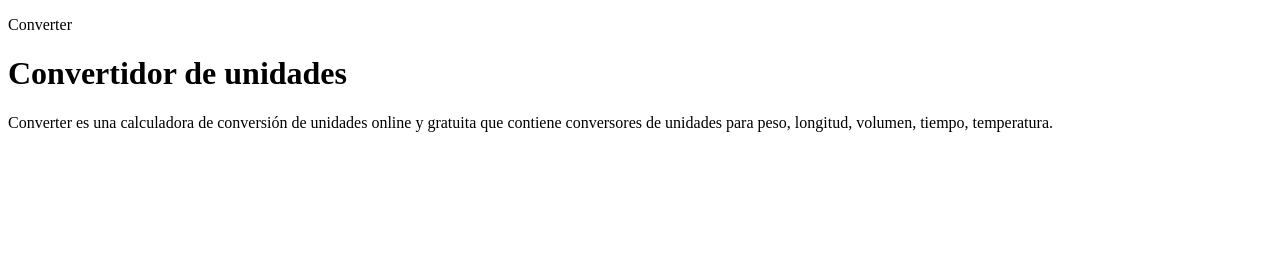
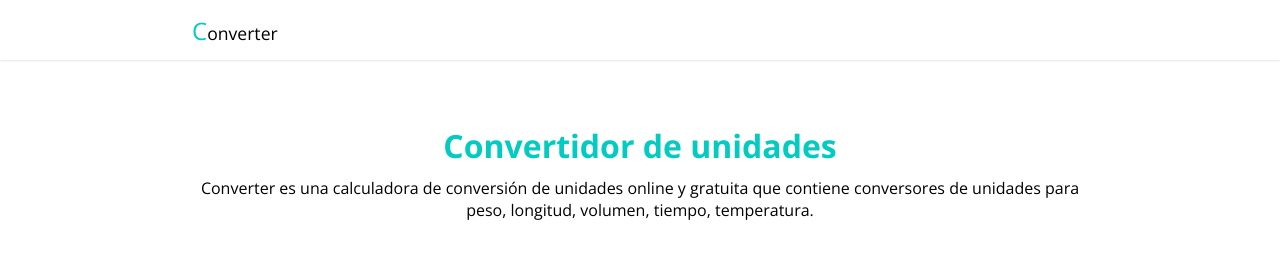
Before and after one commit to NitsuCOL/Converter, a plain HTML site: page index.html in a window 1280 px wide. Drawn offline with nearby package versions, Linux system fonts and the light colour scheme.

Commit message:
Seccion de informacion en la pagina principal hecha

```diff
--- a/index.html
+++ b/index.html
@@ -19,15 +19,13 @@
     </header>
 
     <main>
-        <h1>Convertidor de unidades</h1>
-        <p>
-            Converter es una calculadora de conversión de unidades online y gratuita que contiene conversores de unidades para peso, longitud, volumen, tiempo, temperatura.
-        </p>
+        <div class="info__container">
+            <h1>Convertidor de unidades</h1>
+            <p>
+                Converter es una calculadora de conversión de unidades online y gratuita que contiene conversores de unidades para peso, longitud, volumen, tiempo, temperatura.
+            </p>
+        </div>
     </main>
-
-    <section id="#links__conversiones">
-
-    </section>
 
     <!--SCRIPT-->
     <script src="./js/script.js"></script>
--- a/styles/index.css
+++ b/styles/index.css
@@ -0,0 +1,58 @@
+:root{
+    --Fuente: "Open Sans", sans-serif;/*TIPOGRAFIA*/
+    --ColorPrimario: #04cbc2;
+}
+
+*{
+    margin: 0;
+    padding: 0;
+    box-sizing: border-box;
+    font-family: var(--Fuente);
+}
+
+header{
+    width: 100%;
+    background-color: transparent;
+    height: 60px;
+    display: flex;
+    justify-content: start;
+    align-items: center;
+    padding-left: 15%;
+    box-shadow: 0 0 3px #0003;
+
+    & p{
+        font-size: 1.1rem;
+    }
+
+    & p::first-letter{
+        font-size: 1.5rem;
+        color: var(--ColorPrimario);
+    }
+}
+
+main{
+    width: 100%;
+    min-height: 100vh;
+    display: flex;
+    flex-direction: column;
+    align-items: center;
+
+    & .info__container{
+        width: 80%;
+        margin: 5% 0;
+        text-align: center;
+        display: flex;
+        flex-direction: column;
+        justify-content: center;
+        align-items: center;
+        gap: 10px;
+
+        & h1{
+            color: var(--ColorPrimario);
+        }
+
+        & p{
+            width: 90%;
+        }
+    }
+}
```
